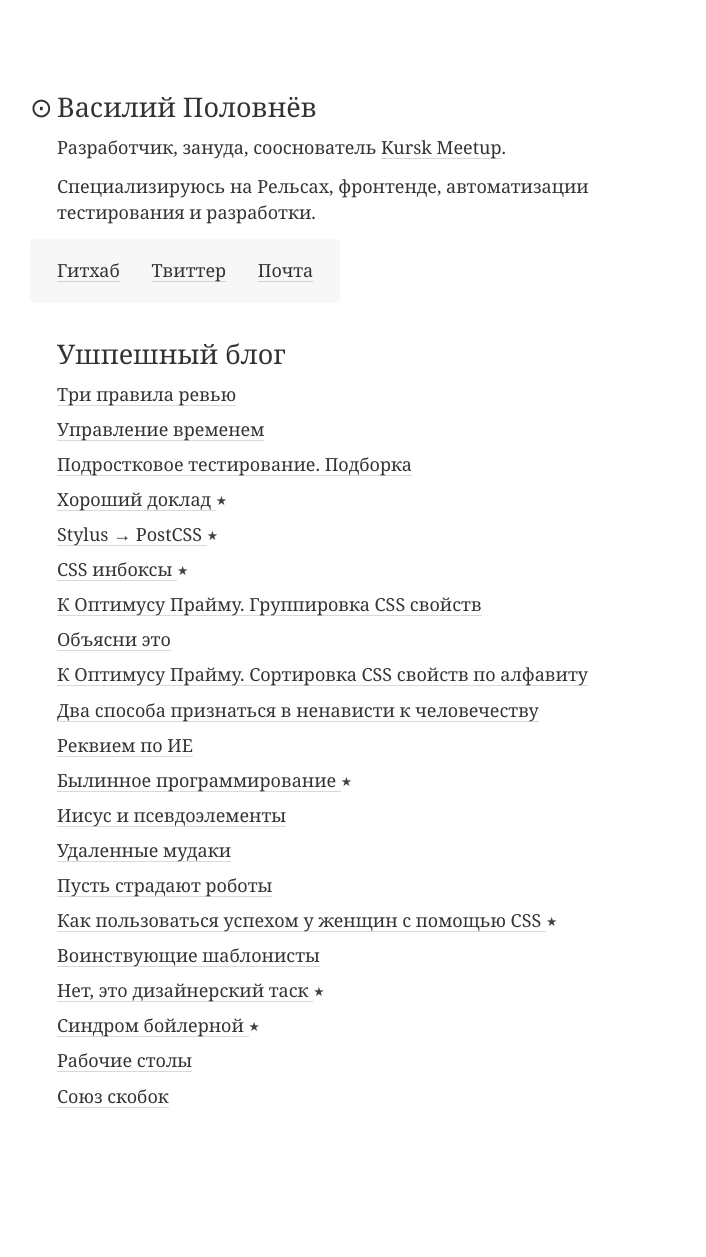
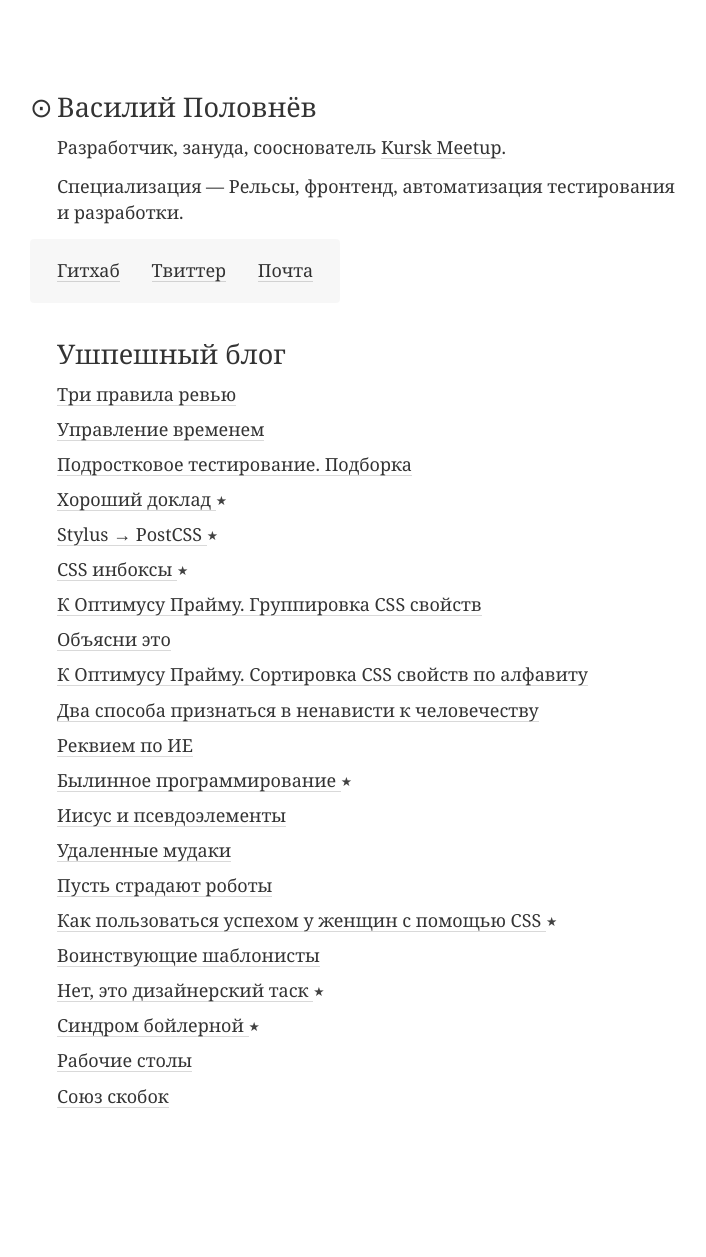
Before and after one commit to vast/vast.github.io, a Jekyll site: the page built from index.html, in a window 1280 px wide. Shown: the whole page, without its empty margins (15-721 px from the left). Built offline with Jekyll 4.4.1, drawn with Linux system fonts in a browser that asks for light colours; Markdown is read by kramdown in place of the engine named in the settings.

Commit message:
fix main page contents

```diff
--- a/_layouts/default.html
+++ b/_layouts/default.html
@@ -75,7 +75,8 @@
       'самый счастливый обладатель маски Оптимуса Прайма в Курской области',
       'один ниггер из десяти тысяч',
       'редактор журнала &laquo;Верстающий Фатеж&raquo;',
-      'программист полураспада'
+      'программист полураспада',
+      'бьюти-разработчик'
     ];
 
     var trulyRandom = function() {
--- a/index.html
+++ b/index.html
@@ -26,7 +26,7 @@
         Разработчик, зануда, сооснователь <a href="https://github.com/kurskmeetup/meetups">Kursk Meetup</a>.
       </p>
       <p>
-      Специализируюсь на Рельсах, фронтенде, автоматизации тестирования и разработки.
+      Специализация — Рельсы, фронтенд, автоматизация тестирования и разработки.
       </p>
       <p class="my_presence">
         <a href="https://github.com/vast" class="my_presence-link">Гитхаб</a>
```
